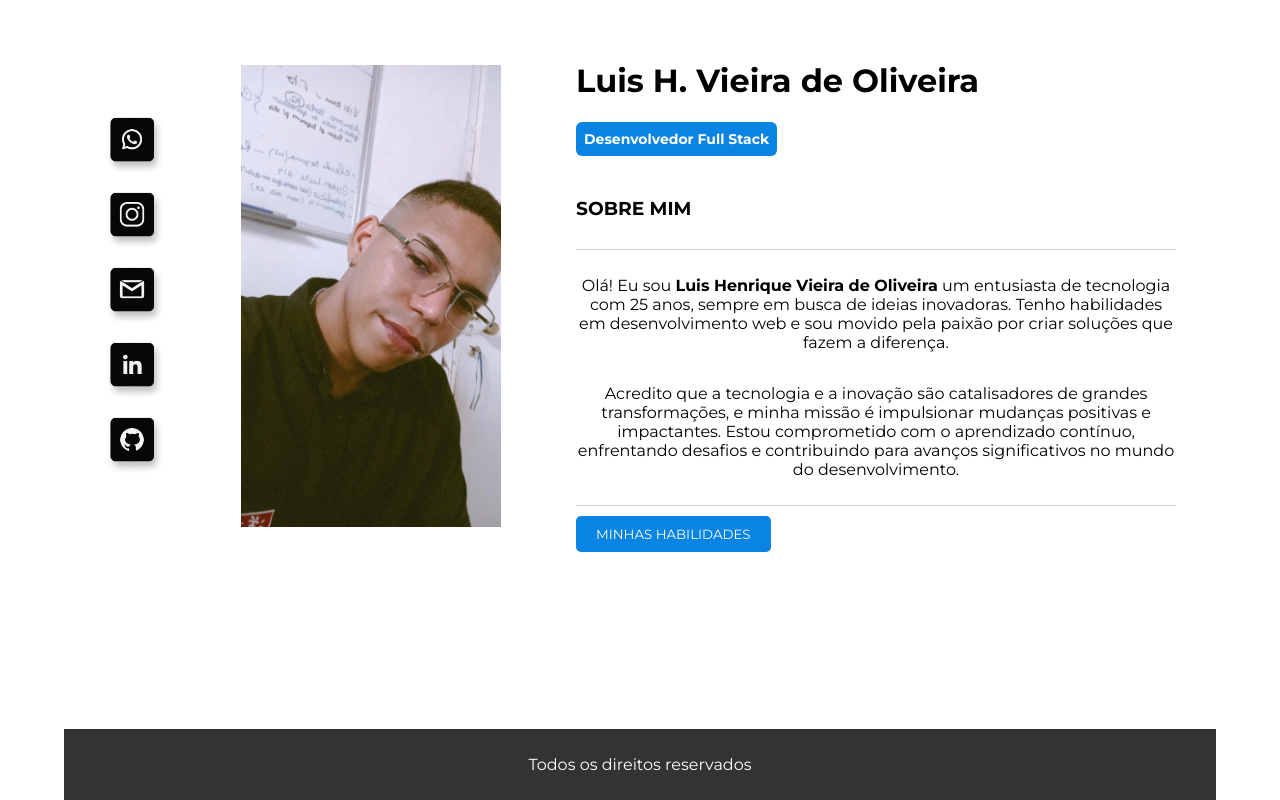
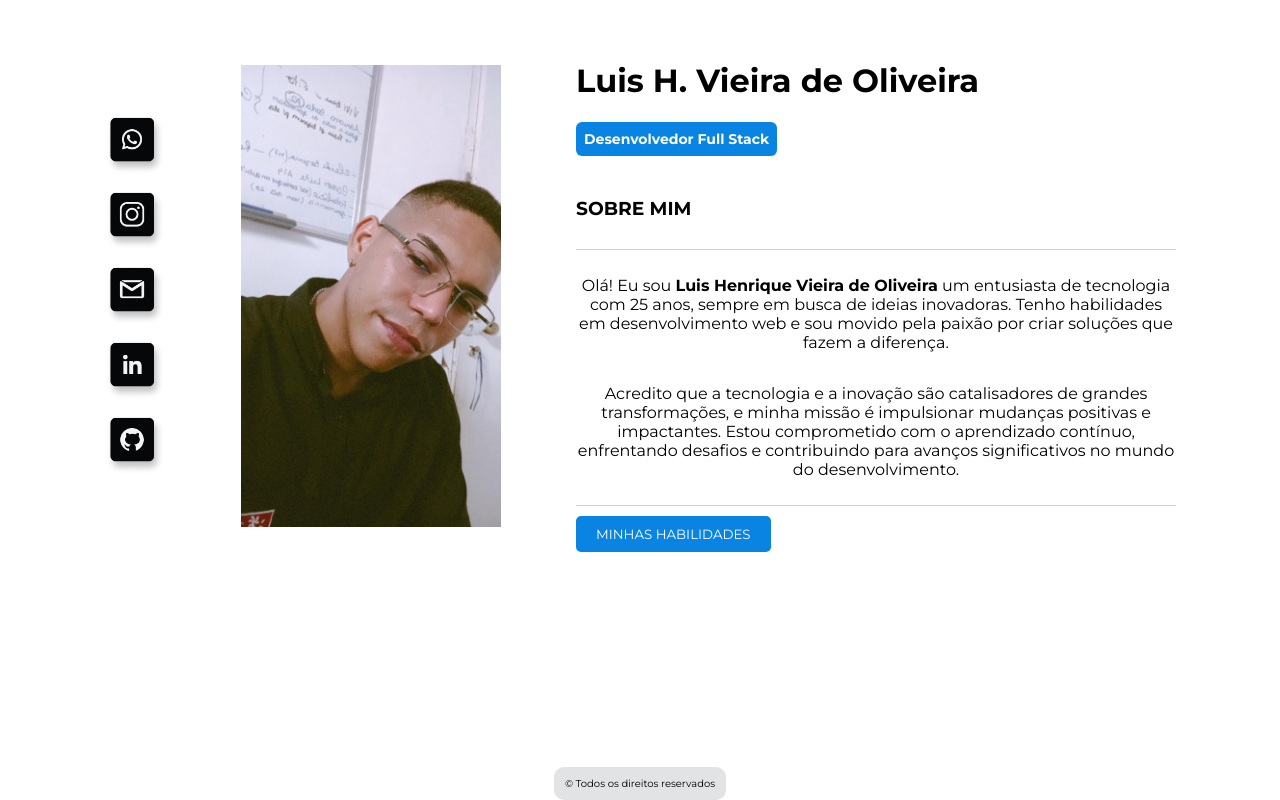
Before and after one commit to lh5818181/myLinkBio_Vite, a Vue app: page / in a window 1280 px wide. Built offline with nearby package versions, Linux system fonts and the light colour scheme.

Commit message:
© Todos os direitos reservados

```diff
--- a/src/App.vue
+++ b/src/App.vue
@@ -6,7 +6,7 @@
       <Biography />
     </div>
     <footer class="footer">
-      <p>Todos os direitos reservados</p>
+      <p>© Todos os direitos reservados</p>
     </footer>
   </div>
 </template>
@@ -54,11 +54,10 @@ export default {
 }
 
 .footer {
-  margin-top: auto;
-  text-align: center;
-  width: 100%;
-  background-color: #333;
-  color: #fff;
-  padding: 10px 0;
+    text-align: center;
+    width: 30%;
+    background-color: #bdc3c7;
+    border-radius: 10px;
+    color: #000000;
 }
 </style>
--- a/src/style.css
+++ b/src/style.css
@@ -42,12 +42,12 @@ button {
 
 /* Rodapé */
 .footer {
-  margin-top: auto;
   text-align: center;
-  width: 100%;
-  background-color: #333;
-  color: #fff;
-  padding: 10px 0;
+  font-size: x-small;
+  width: 15%;
+  background-color: #bdc3c775;
+  border-radius: 10px;
+  color: #000000;
 }
 
 /* Responsividade */
```
